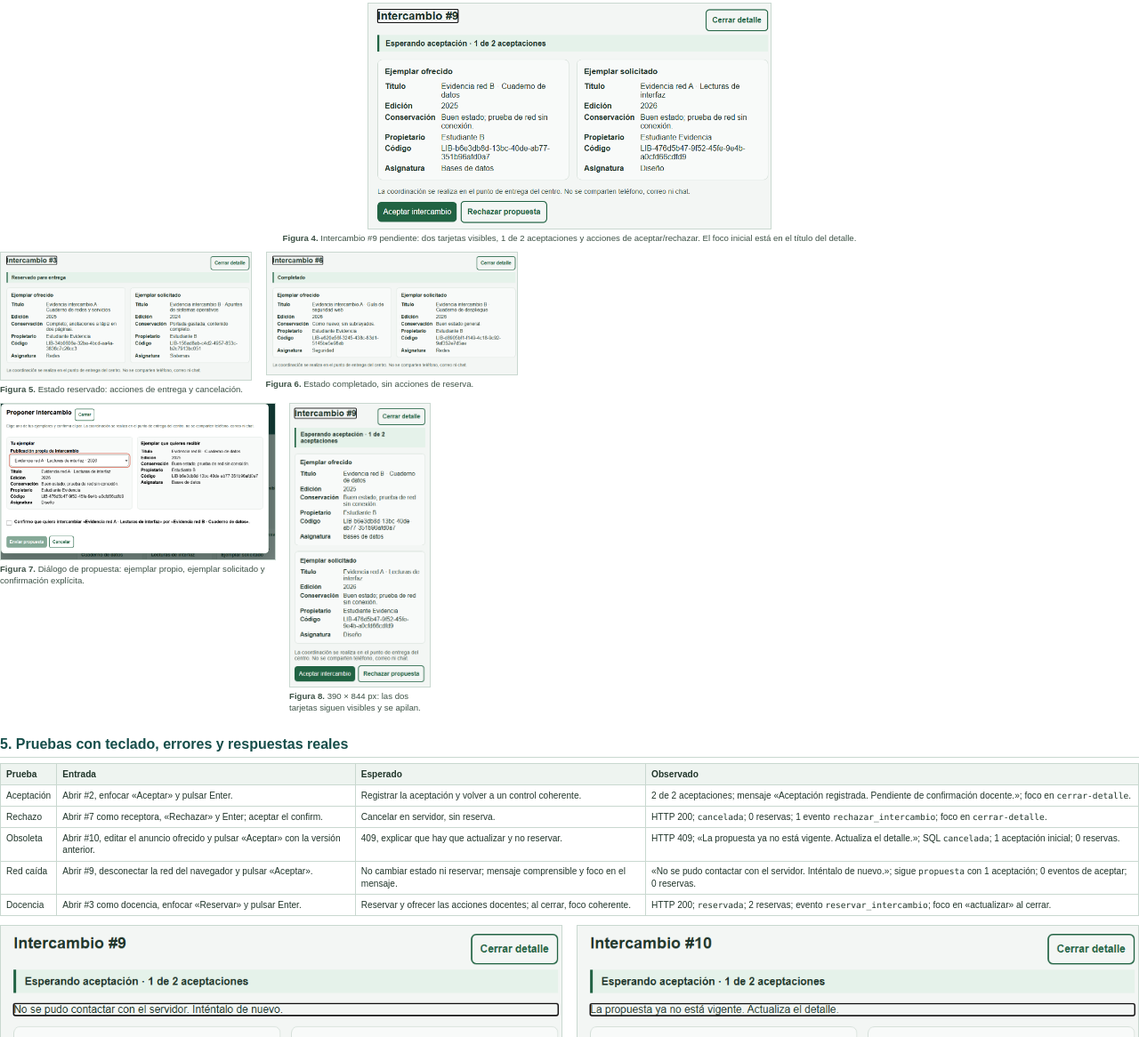
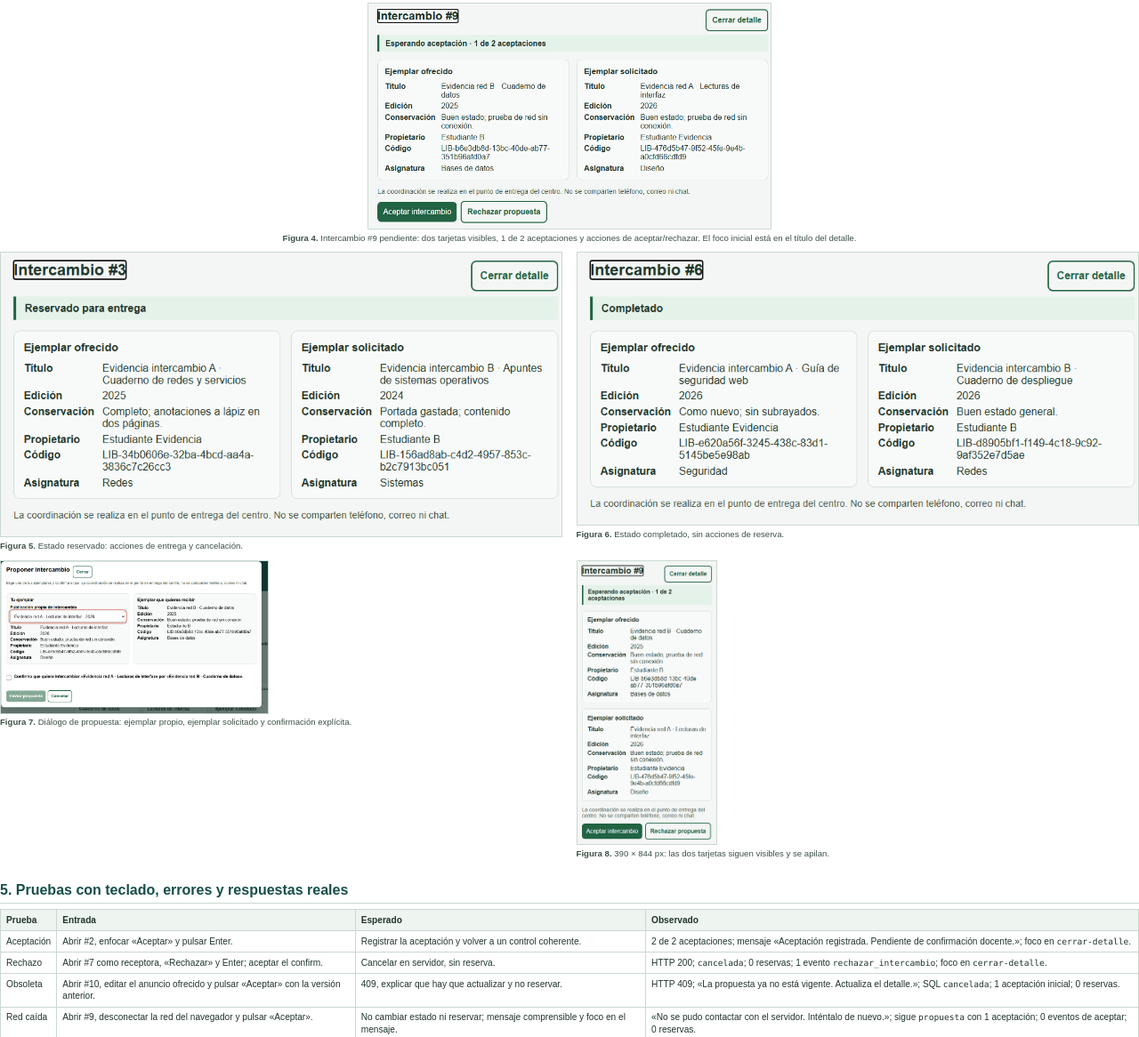
Before and after one commit to danielgomezdefigueroa-code/Aula-Circular, a website: page evidencias/evidencia-intercambios.html in a window 1280 px wide. Shown: the part 2413-3579 px from the top of the page at 89% size. Drawn offline with Linux system fonts and the light colour scheme.

Commit message:
Actualiza evidencias de intercambios

```diff
--- a/evidencias/evidencia-intercambios.html
+++ b/evidencias/evidencia-intercambios.html
@@ -31,13 +31,12 @@
   .duo { display: flex; gap: 4mm; align-items: flex-start; }
   .duo figure { flex: 1; margin-top: 0; }
   .duo img { width: 100%; }
-  .duo.compactas figure { flex: 0 0 75mm; }
-  .duo.mixta figure:first-child { flex: 0 0 82mm; }
-  .duo.mixta figure:last-child { flex: 0 0 42mm; }
+  .duo .w90 { width: 90mm; }
+  .duo .w80 { width: 80mm; }
+  .duo .w42 { width: 42mm; }
+  .w140 { width: 140mm; }
   .w136 { width: 136mm; }
-  .w140 { width: 140mm; }
   .w120 { width: 120mm; }
-  .w148 { width: 148mm; }
   .w150 { width: 150mm; }
   .w160 { width: 160mm; }
   .w100 { width: 100mm; }
@@ -101,7 +100,7 @@
       <tr><th>Avisos</th><td>22</td><td>0</td><td>0</td><td>22</td></tr>
     </tbody>
   </table>
-  <p class="small">HTTP 200 en A y B. Los totales son los del panel completo; las listas visibles pueden limitarse con <code>limite</code> entre 1 y 20. A y B son cuentas ficticias; no se muestran sus correos.</p>
+  <p class="small">HTTP 200 en A y B. Totales del panel completo; las listas admiten <code>limite</code> entre 1 y 20. Cuentas ficticias, sin correos.</p>
 </section>
 
 <section class="page">
@@ -126,14 +125,14 @@
 
   <figure class="centro"><img class="w120" src="intercambio-pendiente-a.png" alt="Detalle del intercambio pendiente 9 con los dos ejemplares y acciones"><figcaption><strong>Figura 4.</strong> Intercambio #9 pendiente: dos tarjetas visibles, 1 de 2 aceptaciones y acciones de aceptar/rechazar. El foco inicial está en el título del detalle.</figcaption></figure>
 
-  <div class="duo compactas">
+  <div class="duo">
     <figure><img src="intercambio-reservado-a.png" alt="Detalle de intercambio reservado"><figcaption><strong>Figura 5.</strong> Estado reservado: acciones de entrega y cancelación.</figcaption></figure>
     <figure><img src="intercambio-completado-a.png" alt="Detalle de intercambio completado"><figcaption><strong>Figura 6.</strong> Estado completado, sin acciones de reserva.</figcaption></figure>
   </div>
 
-  <div class="duo mixta">
-    <figure><img src="intercambio-propuesta-dialogo.png" alt="Diálogo de propuesta con ambos ejemplares y confirmación"><figcaption><strong>Figura 7.</strong> Diálogo de propuesta: ejemplar propio, ejemplar solicitado y confirmación explícita.</figcaption></figure>
-    <figure><img src="intercambio-movil-pendiente.png" alt="Detalle de intercambio pendiente en móvil"><figcaption><strong>Figura 8.</strong> 390 × 844 px: las dos tarjetas siguen visibles y se apilan.</figcaption></figure>
+  <div class="duo">
+    <figure><img class="w80" src="intercambio-propuesta-dialogo.png" alt="Diálogo de propuesta con ambos ejemplares y confirmación"><figcaption><strong>Figura 7.</strong> Diálogo de propuesta: ejemplar propio, ejemplar solicitado y confirmación explícita.</figcaption></figure>
+    <figure><img class="w42" src="intercambio-movil-pendiente.png" alt="Detalle de intercambio pendiente en móvil"><figcaption><strong>Figura 8.</strong> 390 × 844 px: las dos tarjetas siguen visibles y se apilan.</figcaption></figure>
   </div>
 </section>
 
```
Also changed, not shown: evidencias/final-pdf-pagina-1.png, evidencias/final-pdf-pagina-2.png, evidencias/final-pdf-pagina-3.png, evidencias/final-pdf-pagina-4.png, evidencias/final-pdf-pagina-5.png, 1 other file.
